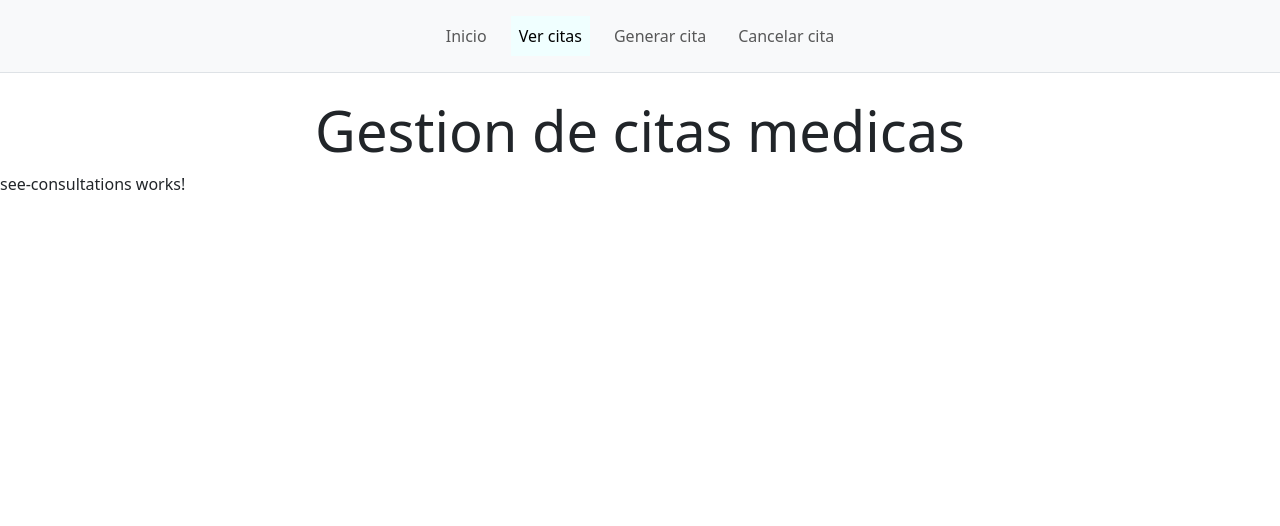
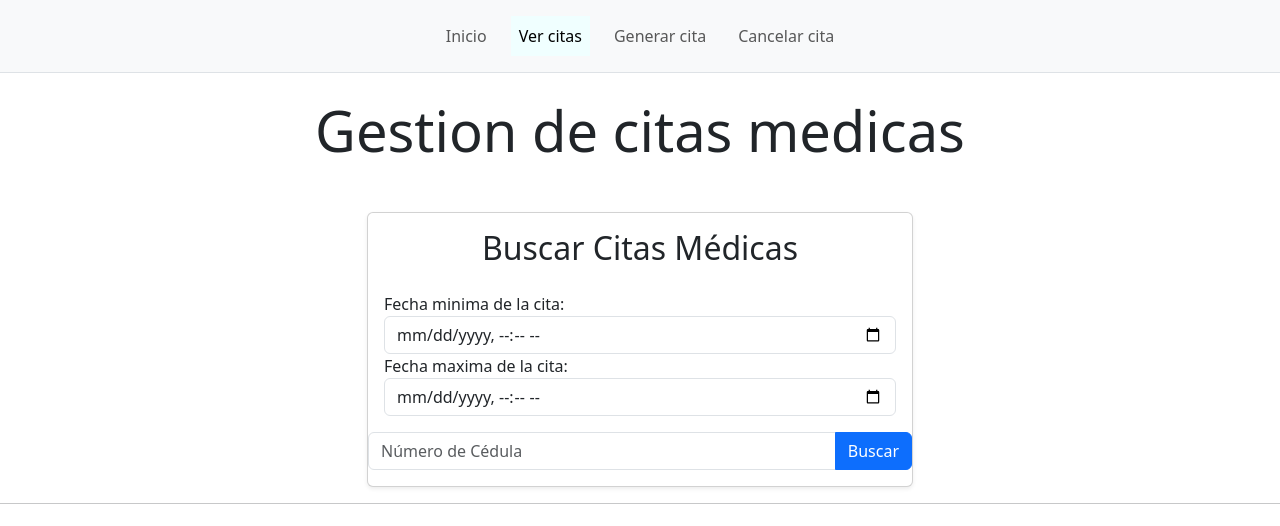
Before and after one commit to HarDep/clie-dist-citas, an Angular app: page /consultations in a window 1280 px wide. Shown: the top 526 px of the page. Built offline with nearby package versions, Linux system fonts and the light colour scheme.

Commit message:
Update components

```diff
--- a/angular.json
+++ b/angular.json
@@ -104,5 +104,8 @@
         }
       }
     }
+  },
+  "cli": {
+    "analytics": false
   }
 }
--- a/src/app/cancel-consultation/cancel-consultation.component.html
+++ b/src/app/cancel-consultation/cancel-consultation.component.html
@@ -1 +1,19 @@
-<p>cancel-consultation works!</p>
+
+<div class="container mt-5">
+  <div class="row justify-content-center">
+    <div class="col-md-6">
+      <div class="card shadow-sm">
+        <div class="card-body">
+          <h2 class="text-center mb-4">Cancelar Citas Médicas</h2>
+          <div class="input-group mb-3">
+            <input type="text" class="form-control"
+            [(ngModel)]="codigo"
+            name="codigo"
+            required placeholder="Código de cita" aria-label="Número de Cédula" aria-describedby="basic-addon2">
+            <button class="btn btn-danger" (click)="cancelarCita()" type="button">Cancelar</button>
+          </div>
+        </div>
+      </div>
+    </div>
+  </div>
+</div>
--- a/src/app/cancel-consultation/cancel-consultation.component.ts
+++ b/src/app/cancel-consultation/cancel-consultation.component.ts
@@ -1,15 +1,32 @@
 import { Component } from '@angular/core';
 import { ConsultationsService } from '../consultations.service';
+import { FormsModule } from '@angular/forms';
+import { catchError, of } from 'rxjs';
 
 @Component({
   selector: 'app-cancel-consultation',
   standalone: true,
-  imports: [],
+  imports: [FormsModule],
   templateUrl: './cancel-consultation.component.html',
   styleUrl: './cancel-consultation.component.css'
 })
 export class CancelConsultationComponent {
 
+  codigo:string = ''
+
   constructor(private consultationsService: ConsultationsService) { }
 
+  cancelarCita(){
+    if(this.codigo === ''){
+      alert('El codigo es requerido')
+      return;
+    }
+    this.consultationsService.cancelConsultation(this.codigo)
+    .pipe(catchError(error => {
+      alert(error.error.message)
+      return of()
+  }))
+    .subscribe(data=> alert(`Se ha cancelado la cita con codigo ${data.consultationCode}`))
+  }
+
 }
--- a/src/app/consultations.service.ts
+++ b/src/app/consultations.service.ts
@@ -28,7 +28,7 @@ export class ConsultationsService {
   }
 
   cancelConsultation(consultationCode: string): Observable<Consultation> {
-    return this.httpClient.patch<Consultation>(`${this.url}/${consultationCode}`, null);
+    return this.httpClient.patch<Consultation>(`${this.url}/${consultationCode}`, consultationCode);
   }
 
   createConsultation(cc: string, consultationDate: string, formData: FormData): Observable<PostResponse> {
--- a/src/app/create-consultation/create-consultation.component.html
+++ b/src/app/create-consultation/create-consultation.component.html
@@ -1 +1,40 @@
-<p>create-consultation works!</p>
+<div class="container mt-4"></div>
+  <h2>Crear Cita</h2>
+
+  <form (ngSubmit)="onSubmit()">
+    <div class="form-group">
+      <label for="cc">Código de Consulta:</label>
+      <input
+        type="text"
+        id="cc"
+        class="form-control"
+        [(ngModel)]="consultation.cc"
+        name="cc"
+        required
+      />
+    </div>
+
+    <div class="form-group">
+      <label for="appointmentDate">Fecha de la Cita:</label>
+      <input
+        type="datetime-local"
+        id="appointmentDate"
+        class="form-control"
+        [(ngModel)]="consultation.appointmentDate"
+        name="appointmentDate"
+        required
+      />
+    </div>
+
+    <div class="form-group">
+      <label for="authorizationFile">Archivo de Autorización:</label>
+      <input
+        type="file"
+        id="authorizationFile"
+        class="form-control-file"
+        (change)="onFileSelect($event)"
+      />
+    </div>
+
+    <button type="submit" class="btn btn-primary">Crear Cita</button>
+  </form>
--- a/src/app/create-consultation/create-consultation.component.ts
+++ b/src/app/create-consultation/create-consultation.component.ts
@@ -1,15 +1,70 @@
-import { Component } from '@angular/core';
+import { Component, Inject, LOCALE_ID } from '@angular/core';
 import { ConsultationsService } from '../consultations.service';
+import { ActivatedRoute, Router } from '@angular/router';
+import { FormsModule } from '@angular/forms';
+import { formatDate, NgIf } from '@angular/common';
+import { catchError, of } from 'rxjs';
 
 @Component({
   selector: 'app-create-consultation',
   standalone: true,
-  imports: [],
+  imports: [FormsModule, NgIf],
   templateUrl: './create-consultation.component.html',
-  styleUrl: './create-consultation.component.css'
+  styleUrls: ['./create-consultation.component.css']
 })
 export class CreateConsultationComponent {
+  consultation: any = {
+    cc: '',
+    appointmentDate: new Date(),
+    authorizationFile: null
+  };
+  selectedFile: File | null = null;
+  message: string = '';
 
-  constructor(private consultationsService: ConsultationsService) { }
+  formatingDate: Function = (date:Date) => formatDate(date, "dd-MM-YYYY hh:mm a", this.locale);
 
+  constructor(
+    private consultationsService: ConsultationsService,
+    private route: ActivatedRoute,
+    private router: Router,
+    @Inject(LOCALE_ID) private locale: string
+  ) {}
+
+  // Método para manejar la selección del archivo
+  onFileSelect(event: Event) {
+    const input = event.target as HTMLInputElement;
+    if (input.files?.length) {
+      console.log(input.files[0])
+      this.selectedFile = input.files[0]; // Guardamos el archivo seleccionado
+    }
+  }
+
+  onSubmit() {
+    // Verificamos si hay campos vacíos
+    if (!this.consultation.cc || !this.consultation.appointmentDate || !this.selectedFile) {
+      alert('Por favor complete todos los campos');
+      return;
+    }
+
+    const formData = new FormData();
+
+    // Añadimos el archivo seleccionado al formData
+    if (this.selectedFile) {
+      formData.append('file', this.selectedFile);
+    }
+
+    console.log(this.consultation, this.selectedFile)
+
+    // Llamada al servicio con todos los argumentos requeridos
+    this.consultationsService.createConsultation(
+      this.consultation.cc,                       // Primer argumento: cc
+      this.formatingDate(this.consultation.appointmentDate),           // Segundo argumento: consultationDate
+      formData                                    // Tercer argumento: formData
+    ).pipe(catchError(error => {
+      alert(error.error.message)
+      return of()
+  })).subscribe(
+      data => alert(`se ha guardado exitosamente: codigo de cita es ${data.consultationCode}`)
+    );
+  }
 }
--- a/src/app/home/home.component.html
+++ b/src/app/home/home.component.html
@@ -1 +1,8 @@
-<p>home works!</p>
+
+<div class="container text-center">
+    <div class="mt-4">
+        <a href="src\app\see-consultations\see-consultations.component.html" class="btn btn-primary btn-lg">Ver Citas</a>
+        <a href="src\app\home\home.component.html" class="btn btn-secondary btn-lg">Asignar Citas</a>
+        <a href="src\app\cancel-consultation\cancel-consultation.component.html" class="btn btn-danger btn-lg">Cancelar Citas</a>
+    </div>
+</div>
--- a/src/app/see-consultations/see-consultations.component.html
+++ b/src/app/see-consultations/see-consultations.component.html
@@ -1 +1,59 @@
-<p>see-consultations works!</p>
+
+<div class="container mt-5">
+  <div class="row justify-content-center">
+    <div class="col-md-6">
+      <div class="card shadow-sm">
+        <div class="card-body">
+          <h2 class="text-center mb-4">Buscar Citas Médicas</h2>
+          <div>
+            <div class="form-group">
+              <label for="appointmentDate">Fecha minima de la cita:</label>
+              <input
+                type="datetime-local"
+                id="appointmentDate"
+                class="form-control"
+                [(ngModel)]="minDate"
+                name="appointmentDate"
+                required
+              />
+            </div>
+            <div class="form-group"></div>
+              <label for="appointmentDate">Fecha maxima de la cita:</label>
+              <input
+                type="datetime-local"
+                id="appointmentDate"
+                class="form-control"
+                [(ngModel)]="maxDate"
+                name="appointmentDate"
+                required
+              />
+            </div>
+          </div>
+          <div class="input-group mb-3">
+            <input type="text" id="cc"
+            class="form-control"
+            [(ngModel)]="cc"
+            name="cc"
+            required placeholder="Número de Cédula" aria-label="Número de Cédula" aria-describedby="basic-addon2">
+            <button class="btn btn-primary" (click)="buscar()" type="button">Buscar</button>
+          </div>
+        </div>
+      </div>
+    </div>
+  </div>
+
+  <hr>
+
+  <ul class="list-group" *ngFor="let cons of consultations">
+    <li class="list-group-item d-flex flex-row">
+      <div class="col-6">
+        <p>Cedula: {{cons.cc}}</p>
+        <p>Codigo: {{cons.consultationCode}}</p>
+        <p>Fecha: {{formatingDate(cons.consultationDate)}}</p>
+        <p>Estado: {{cons.isCancelled? 'Cancelada':'Activa'}}</p>
+      </div>
+      <div class="col-6">
+        <img [src]="cons.imageUrl" [alt]="cons.consultationCode" width="400" height="200">
+      </div>
+    </li>
+  </ul>
--- a/src/app/see-consultations/see-consultations.component.ts
+++ b/src/app/see-consultations/see-consultations.component.ts
@@ -1,15 +1,41 @@
-import { Component } from '@angular/core';
+import { Component, Inject, LOCALE_ID } from '@angular/core';
 import { ConsultationsService } from '../consultations.service';
+import { FormsModule } from '@angular/forms';
+import { formatDate, NgFor } from '@angular/common';
+import { Consultation } from '../consultation';
 
 @Component({
   selector: 'app-see-consultations',
   standalone: true,
-  imports: [],
+  imports: [FormsModule, NgFor],
   templateUrl: './see-consultations.component.html',
   styleUrl: './see-consultations.component.css'
 })
 export class SeeConsultationsComponent {
 
-  constructor(private consultationsService: ConsultationsService) { }
+  cc:string = '';
+  minDate: Date = new Date();
+  maxDate: Date = new Date();
+  consultations: Consultation[] = [];
+  formatingDate: Function = (date:Date) => formatDate(date, "dd-MM-YYYY hh:mm a", this.locale);
+
+  constructor(private consultationsService: ConsultationsService,
+    @Inject(LOCALE_ID) private locale: string) { }
+
+  buscar(){
+    if(!this.cc){
+      this.consultationsService.getConsultations(this.formatingDate(this.minDate),this.formatingDate(this.maxDate))
+      .subscribe(data => {
+        this.consultations = data;
+        this.consultations.forEach(con => con.imageUrl = this.consultationsService.getAuthorizationImage(con.consultationCode))
+      })
+    } else {
+      this.consultationsService.getConsultationsByCC(this.cc,this.formatingDate(this.minDate),this.formatingDate(this.maxDate))
+      .subscribe(data => {
+        this.consultations = data;
+        this.consultations.forEach(con => con.imageUrl = this.consultationsService.getAuthorizationImage(con.consultationCode))
+      })
+    }
+  }
 
 }
```
